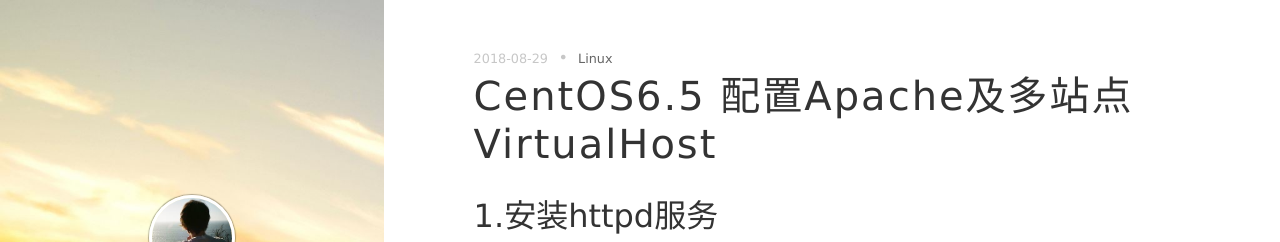
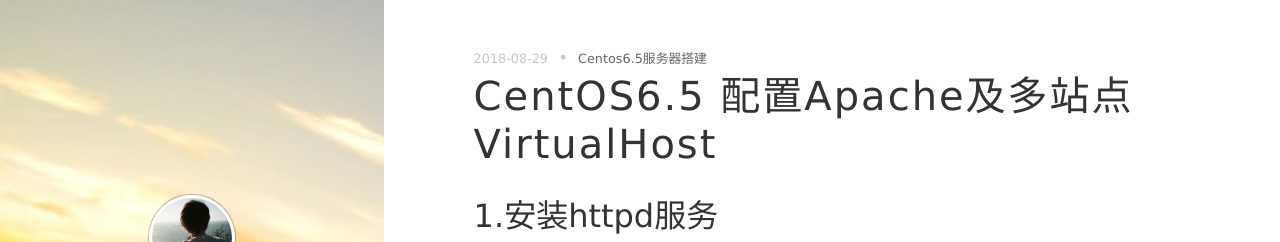
Before and after one commit to linusboyle/linusboyle.cn, a Jekyll site: the page built from _posts/2018-08-29-BINK-HTTP.MD, in a window 1280 px wide and 900 px high. Shown: the top 242 px of the window. Built offline with Jekyll 4.4.1, drawn with Linux system fonts in a browser that asks for light colours; nearby versions of some CDN libraries.

Commit message:
Update and rename 2018-08-29-BINK-HTTPD.MD to 2018-08-29-BINK-HTTP.MD

```diff
--- a/_posts/2018-08-29-BINK-HTTPD.MD
+++ b/_posts/2018-08-29-BINK-HTTP.MD
@@ -1,7 +1,7 @@
 ---
 title: CentOS6.5 配置Apache及多站点VirtualHost
 date: 2018-08-29
-tags: Linux
+tags: Centos6.5服务器搭建
 layout: post
 ---
 
```
